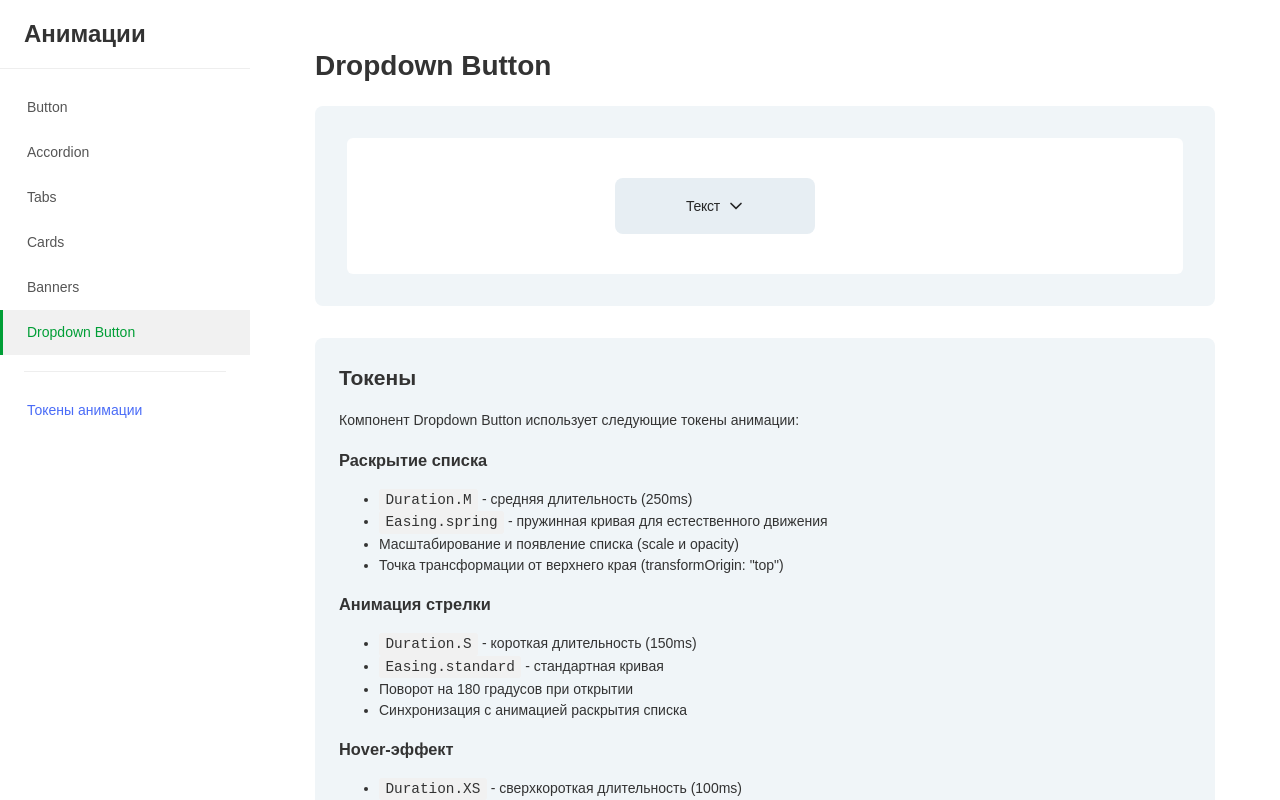
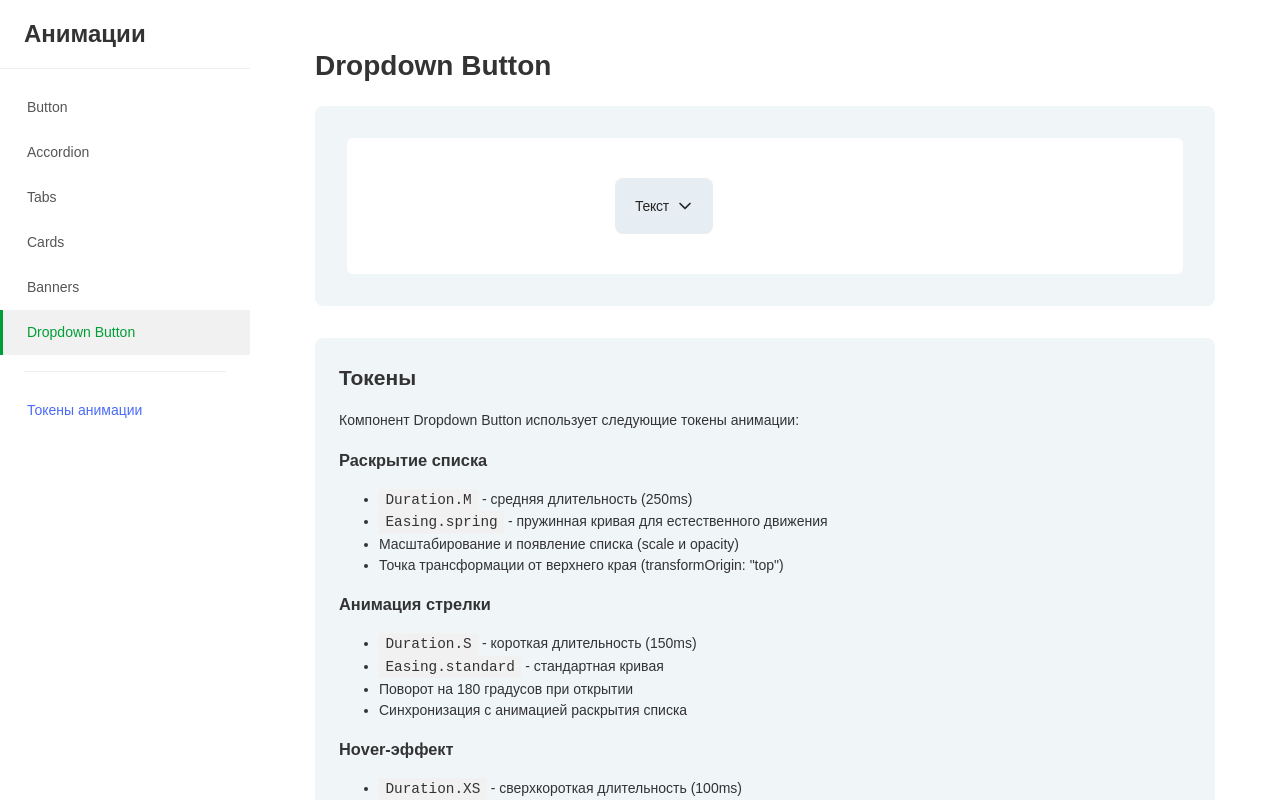
Before and after one commit to maxim-petrov/component-animation, a React (Vite) app: page /dropdown-button in a window 1280 px wide. Built offline with nearby package versions, Linux system fonts and the light colour scheme; a web font is replaced by a local one.

Commit message:
Update animation

```diff
--- a/src/App.css
+++ b/src/App.css
@@ -181,7 +181,6 @@ h1 {
   border: none;
   font-size: 16px;
   cursor: pointer;
-  min-width: 200px;
 }
 
 .dd-btn-button-primary-78f-8-3-0:hover {
--- a/src/animations/dropdownAnimations.js
+++ b/src/animations/dropdownAnimations.js
@@ -22,12 +22,9 @@ export const arrowAnimation = {
 // Анимация для кнопки при наведении
 export const buttonHoverAnimation = {
   whileHover: {
-    scale: 1.03,
     boxShadow: "0px 4px 8px rgba(0, 0, 0, 0.2)"
   },
-  whileTap: {
-    scale: 0.97
-  },
+  whileTap: { },
   transition: {
     duration: Duration.XS,
     ease: Easing.Standard
```
